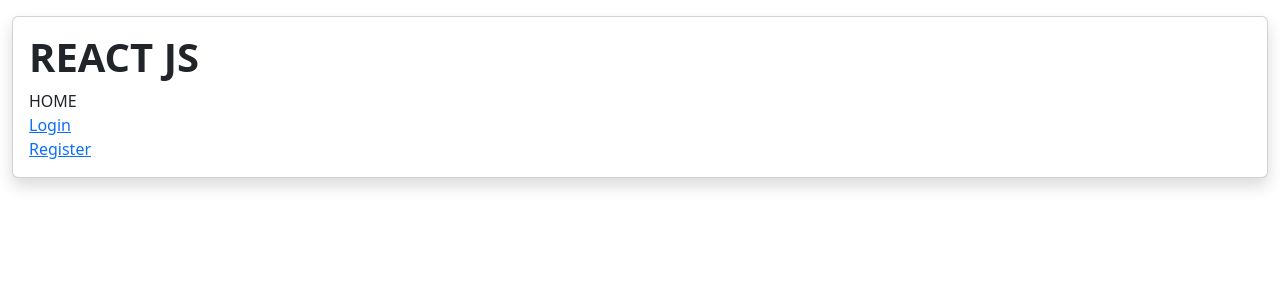
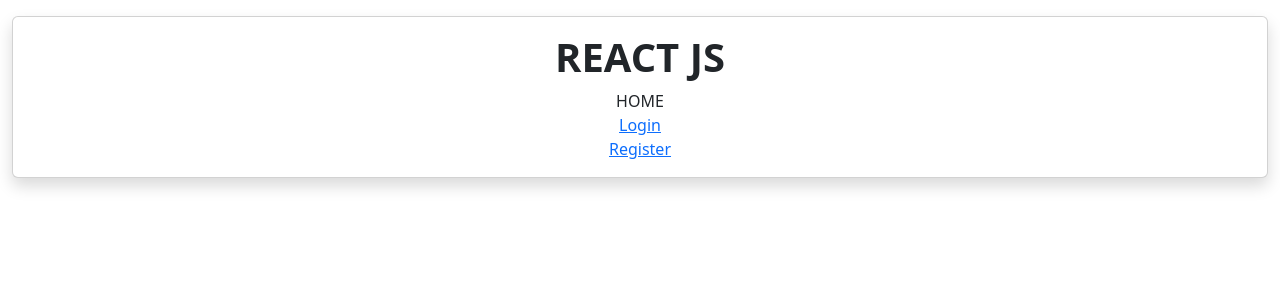
Before and after one commit to SyahrulRomadoni/reactjs-vite-starter-kit, a React (Vite) app: page / in a window 1280 px wide. Shown: the top 300 px of the page. Built offline with nearby package versions, Linux system fonts and the light colour scheme; no server answers.

Commit message:
update home

```diff
--- a/src/views/home/index.jsx
+++ b/src/views/home/index.jsx
@@ -5,7 +5,7 @@
 export default function Home() {
     return (
         <div>
-            <div className="card shadow mt-3">
+            <div className="card shadow mt-3 text-center">
                 <div className="card-body">
                     <h1 className="fw-bold">REACT JS</h1>
                     <p className="mb-0">HOME</p>
```
